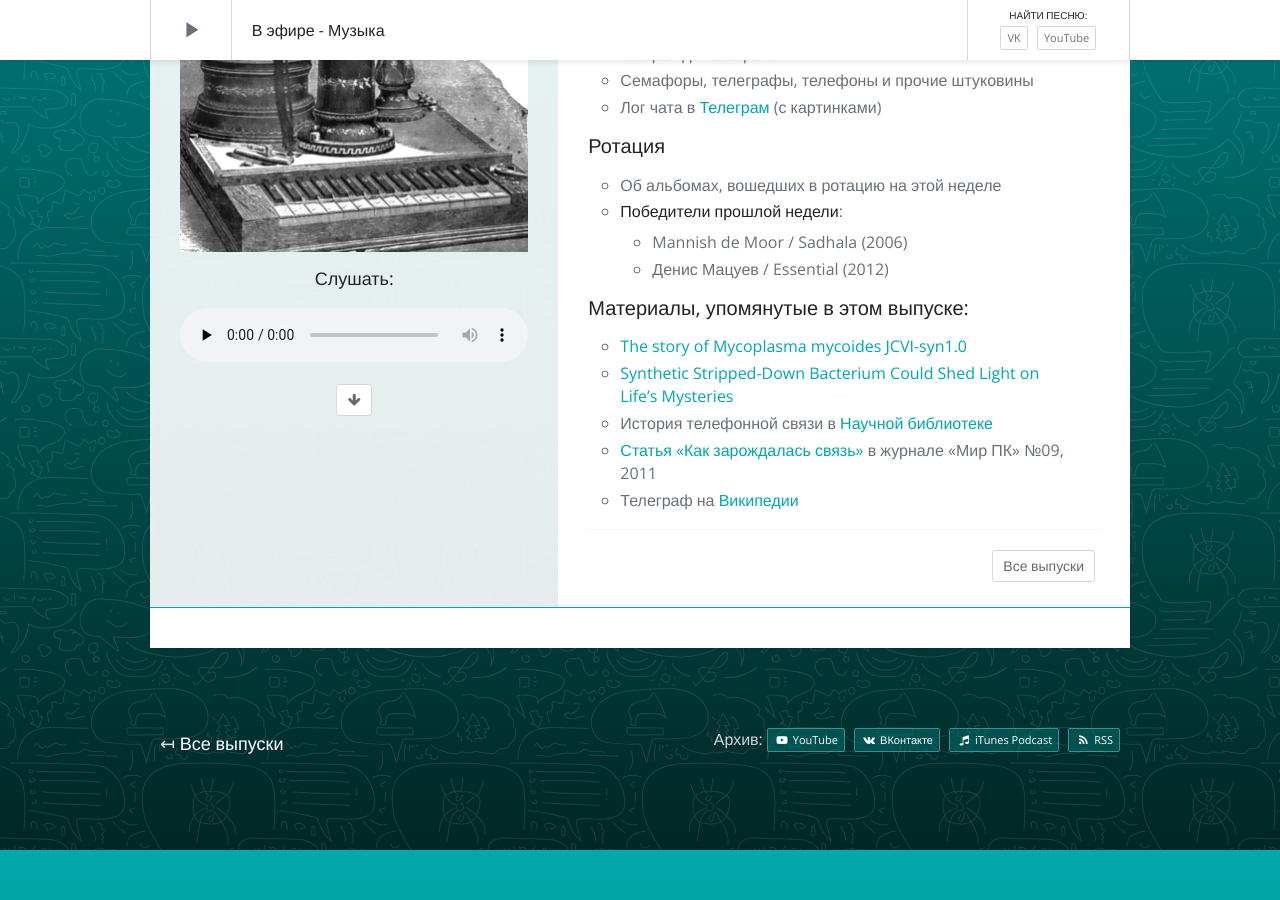
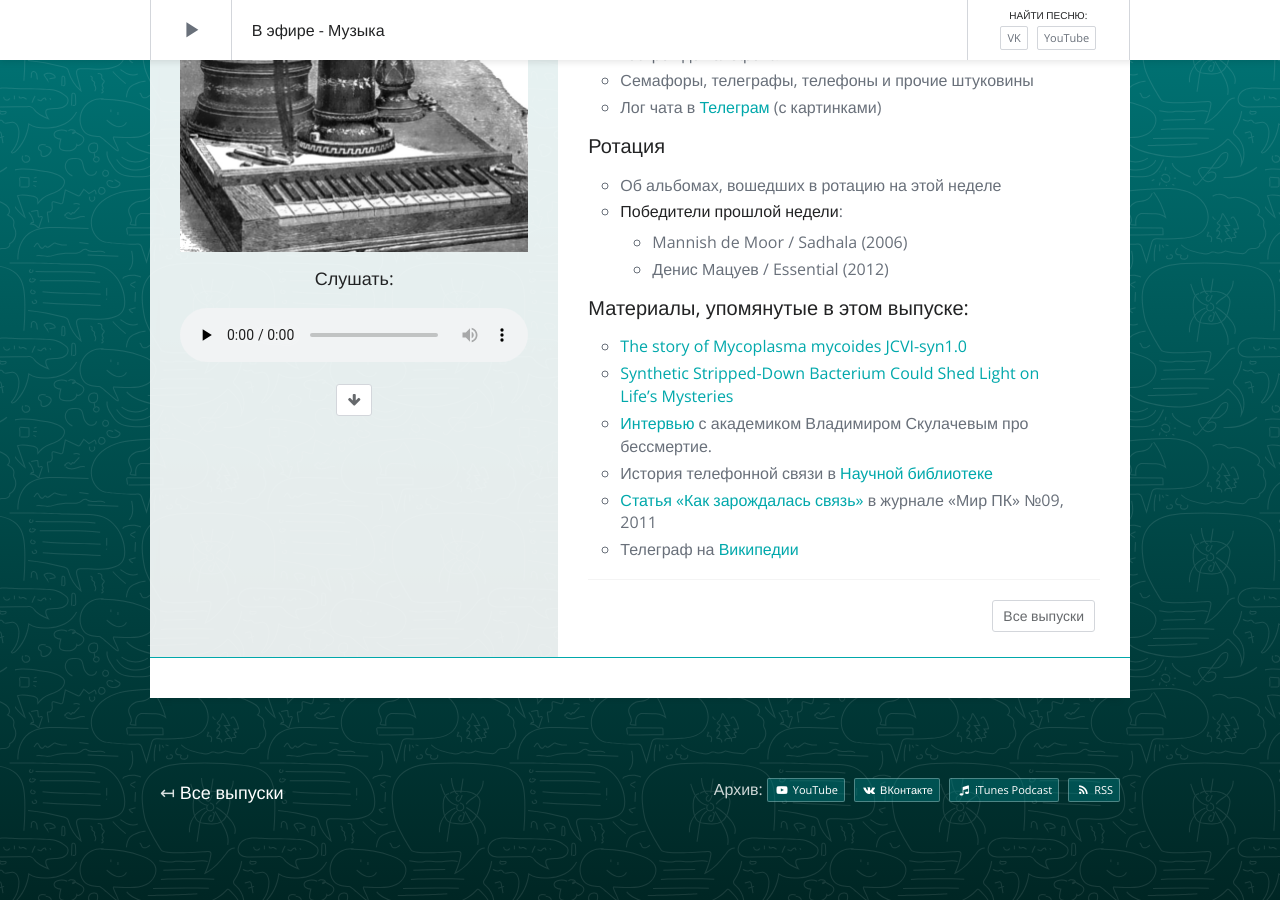
Before and after one commit to tretten/site-moonant, a Jekyll site: the page built from _posts/sunday-live/2016-04-03-008.md, in a window 1280 px wide and 900 px high, scrolled down 558 px. Built offline with Jekyll 4.4.1, drawn with Linux system fonts in a browser that asks for light colours; nearby versions of some CDN libraries; a script that is not in the unit is left out; comment, search, counter and statistics services are not loaded; before the commit the page ends 1408 px from its top, so only the background shows below that.

Commit message:
+ интервью

```diff
--- a/_posts/sunday-live/2016-04-03-008.md
+++ b/_posts/sunday-live/2016-04-03-008.md
@@ -32,6 +32,7 @@
 #### Материалы, упомянутые в этом выпуске:
 - [The story of Mycoplasma mycoides JCVI-syn1.0](http://www.ncbi.nlm.nih.gov/pmc/articles/PMC3026460/)
 - [Synthetic Stripped-Down Bacterium Could Shed Light on Life's Mysteries](http://www.nbcnews.com/health/health-news/little-cell-stripped-down-life-form-n545081)
+- [Интервью](https://overcast.fm/+FFEjHS2kA) с академиком Владимиром Скулачевым про бессмертие.
 - История телефонной связи в [Научной библиотеке](http://sernam.ru/book_history.php?id=7)
 - [Статья «Как зарождалась связь»](http://www.osp.ru/pcworld/2011/09/13010330/) в журнале «Мир ПК» №09, 2011
 - Телеграф на [Википедии](https://ru.wikipedia.org/wiki/%D0%A2%D0%B5%D0%BB%D0%B5%D0%B3%D1%80%D0%B0%D1%84)
```
